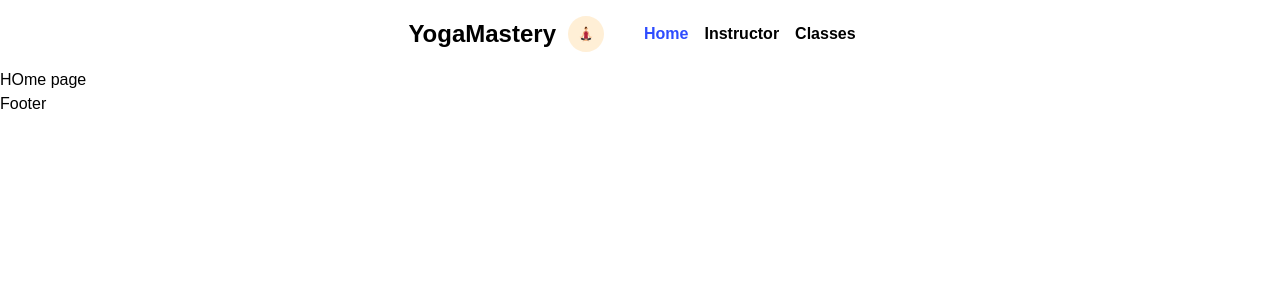
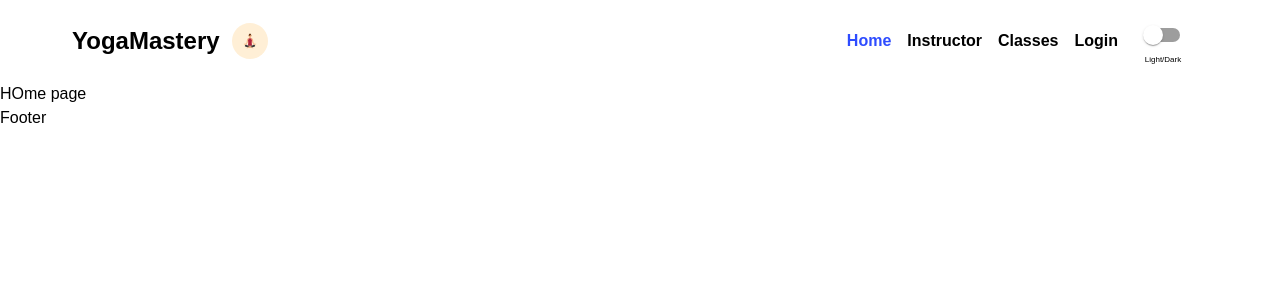
Before and after one commit to Manish10022001/YogaMastery, a React (Vite) app in the folder client/: page / in a window 1280 px wide. Shown: the top 300 px of the page. Built offline with nearby package versions, Linux system fonts and the light colour scheme.

Commit message:
Navbar enhancement 3: added dark and light mode

```diff
--- a/client/src/components/headers/Navbar.jsx
+++ b/client/src/components/headers/Navbar.jsx
@@ -1,18 +1,82 @@
-import React, { useState } from 'react'
-import { NavLink } from 'react-router-dom'
+import React, { useEffect, useState } from 'react'
+import { NavLink, useLocation, useNavigate } from 'react-router-dom'
+import Switch from "@mui/material/Switch";
+import { ThemeProvider, createTheme } from "@mui/material/styles";
 //1.1: give nav links
 const navLinks = [
     {name:"Home", route:"/"},
     {name:"Instructor", route:"/instructors"},
     {name:"Classes", route:"/classes"}
 ]
+
+const theme = createTheme({
+    palette: {
+        primary: {
+            main: '#ff0000', // Set the primary color
+        },
+        secondary: {
+            main: '#00ff00', // Set the secondary color
+        },
+    },
+});
+
 const Navbar = () => {
-    const [navBg, setNavBg] = useState('bg-[#15151580]')
+    const navigate = useNavigate();
+    const location = useLocation();
+    const [isMobileMenuOpen, setIsMobileMenuOpen] = useState(false);
+    const [isHome, setIsHome] = useState(false);
+    const [isLogin, setIsLogin] = useState(false);
+    const [scrollPosition, setScrollPosition] = useState(0);
+    const [isFixed, setIsFixed] = useState(false);
+    const [isDarkMode, setIsDarkMode] = useState(false);
+    const [navBg, setNavBg] = useState('bg-[#15151580]');
+
+    useEffect(()=>{
+        const darkClass = 'dark';
+        const root = window.document.documentElement;
+
+        if(isDarkMode){
+            root.classList.add(darkClass);
+        } else{
+            root.classList.remove(darkClass);
+        }
+    }, [isDarkMode]);
+
+    useEffect(()=>{
+        setIsHome(location.pathname === '/');
+        setIsLogin(location.pathname === '/login');
+        setIsFixed(location.pathname === '/register');
+    },[location]);
+
+    useEffect(()=>{
+        const handleScroll = () =>{
+            const currentPostion = window.pageYOffset;
+            setScrollPosition(currentPostion);
+        }
+        window.addEventListener('scroll', handleScroll);
+            return () =>{
+                window.removeEventListener('scroll', handleScroll);
+        };
+    }, []);
+
+    useEffect(()=>{
+        if(scrollPosition > 100){
+            if(isHome) {
+                setNavBg('bg-white backdrop-filter backdrop-blur-xl bg-opacity-0 dark:bg-black dark:text-white text-black');
+            }
+            else{
+                setNavBg('bg-white dark:bg-black dark:text-white text-black');
+            }
+        } else{
+            setNavBg(`dark:text-white ${isHome ? 'text-white bg-transparent' : 'text-black dark:text-white dark:bg-black'}`);
+            // setNavBg(`${isHome || location.pathname === '/' ? 'bg-transparent': 'bg-white dark:bg-black'} dark:text-white text-white`);
+        }
+    }, [scrollPosition]);
   return (
-    <nav>
+    <nav className={navBg}>
         <div className='lg:w-[95%] mx-auto sm:px-6 lg:px-6'>
             {/* logo */}
-            <div className='px-4 py-4 flex items-center justify-center'>
+            <div className='px-4 py-4 flex items-center justify-between'>
                 <h1 className='text-2xl inline-flex items-center font-bold gap-3'>
                     YogaMastery
                     <img  src='/yoga-svgrepo-com.svg' alt='logo' className='w-9 h-9'/>
@@ -40,6 +104,26 @@ const Navbar = () => {
                                 </li>
                             ))
                         }
+
+                        {/* Based on users (login/register) */}
+                        <li>
+                            <NavLink to="/login" className={({ isActive }) =>
+                                            `font-bold ${isActive ? 'text-secondary' :
+                                            `${navBg.includes('bg-transparent') ? 'text-white' : 'text-black dark:text-white'}`
+                                            } hover:text-secondary duration-300`
+                                        }>
+                                Login
+                            </NavLink>
+                        </li>
+                        {/* color toggle */}
+                        <li>
+                            <ThemeProvider theme={theme}>
+                                <div className='flex flex-col justify-center items-center'>
+                                    <Switch onChange={()=> setIsDarkMode(!isDarkMode)}/>
+                                    <h1 className='text-[8px]'>Light/Dark</h1>
+                                </div>
+                            </ThemeProvider>
+                        </li>
                     </ul>
                 </div>
             </div>
```
